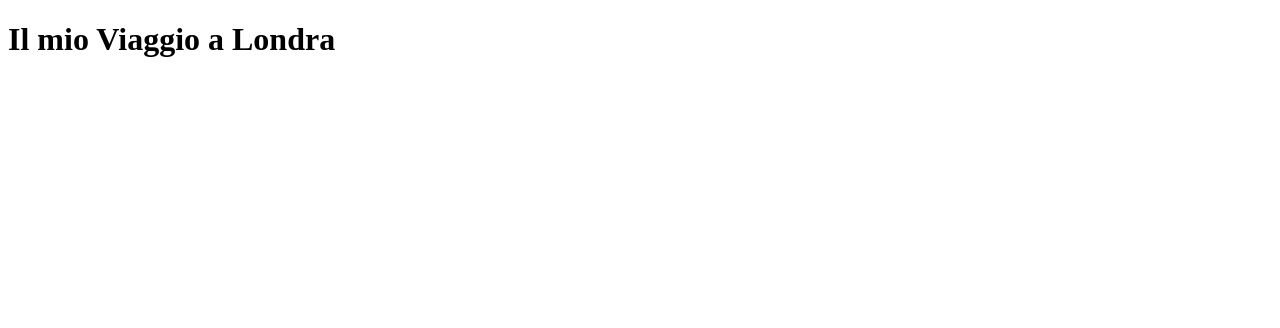
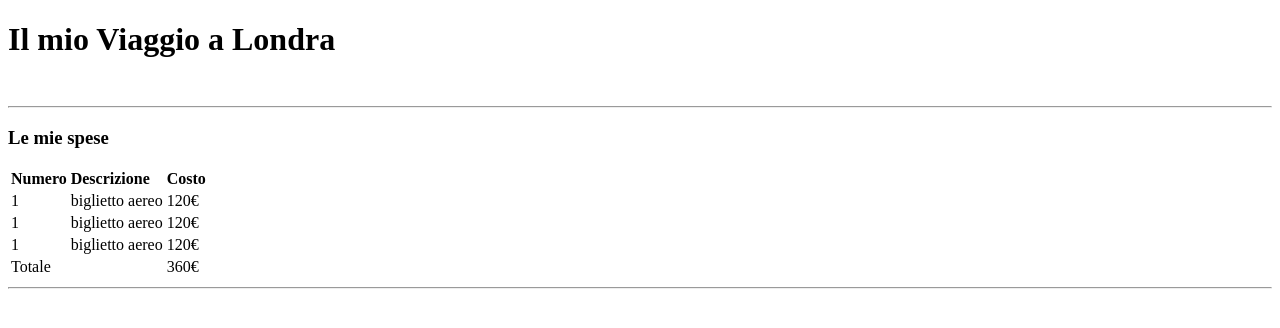
Before and after one commit to valeriomatranga/html-london-trip, a plain HTML site: page img/index.html in a window 1280 px wide. Drawn offline with Linux system fonts and the light colour scheme.

Commit message:
inserimento sezione spese

```diff
--- a/img/index.html
+++ b/img/index.html
@@ -12,7 +12,42 @@
         <img src="./pexels-bill-emrich-230794-0.jpg" alt="">
         <img src="./pexels-bill-emrich-230794-1.jpg" alt="">
         <img src="./pexels-bill-emrich-230794-2.jpg" alt="">
+        <hr>
     </header>
+<!-- sezione spese -->
+    <section>
+        <h3>Le mie spese</h3>
+        <table>
+            <tr>
+                <td><strong>Numero</strong></td>
+                <td><strong>Descrizione</strong></td>
+                <td><strong>Costo</strong></td>
+            </tr>
+            <tr>
+                <td>1</td>
+                <td>biglietto aereo</td>
+                <td>120€</td>
+            </tr>
+            <tr>
+                <td>1</td>
+                <td>biglietto aereo</td>
+                <td>120€</td>
+            </tr>
+            <tr>
+                <td>1</td>
+                <td>biglietto aereo</td>
+                <td>120€</td>
+            </tr>
+            <tr>
+                <td>Totale</td>
+                <td></td>
+                <td>360€</td>
+            </tr>
+        </table>
+    </section>
+    <hr>
+<!-- /sezione spese -->
+
 
 </body>
 </html>
```
